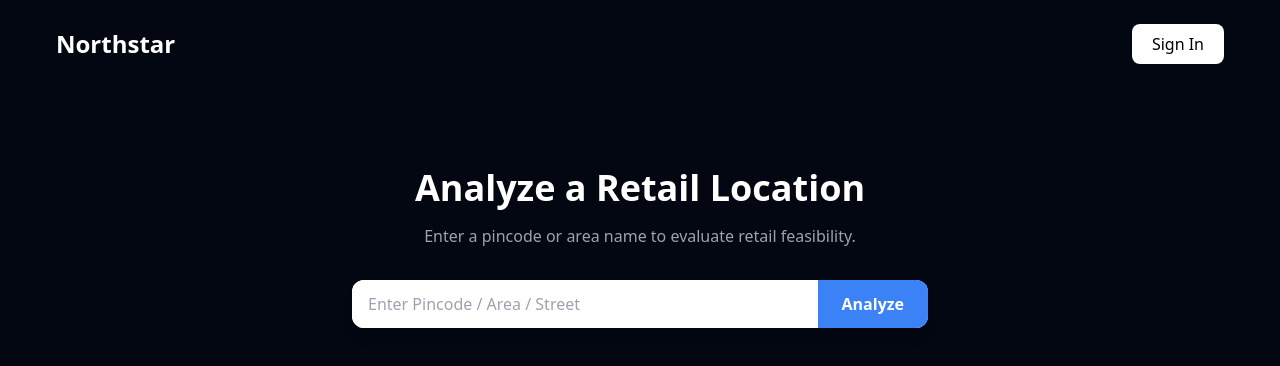
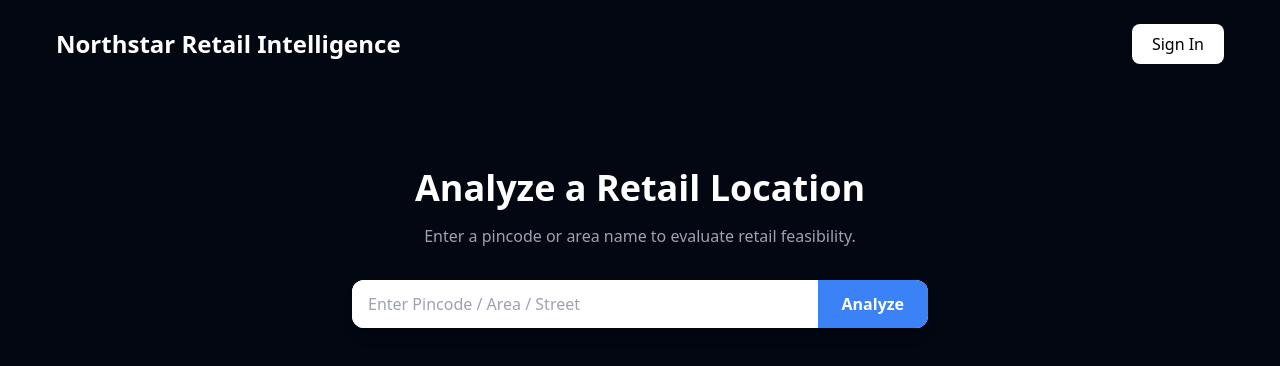
Before and after one commit to shashank-dj/northstar-retail-intelligence, a React (Vite) app: page /analyze in a window 1280 px wide. Shown: the top 366 px of the page. Built offline with nearby package versions, Linux system fonts and the light colour scheme.

Commit message:
Update Analyze.jsx

```diff
--- a/src/pages/Analyze.jsx
+++ b/src/pages/Analyze.jsx
@@ -61,7 +61,7 @@ export default function Analyze() {
           className="text-2xl font-bold cursor-pointer"
           onClick={() => navigate("/")}
         >
-          Northstar
+          Northstar Retail Intelligence
         </h1>
         <button className="bg-white text-black px-5 py-2 rounded-lg">
           Sign In
```
